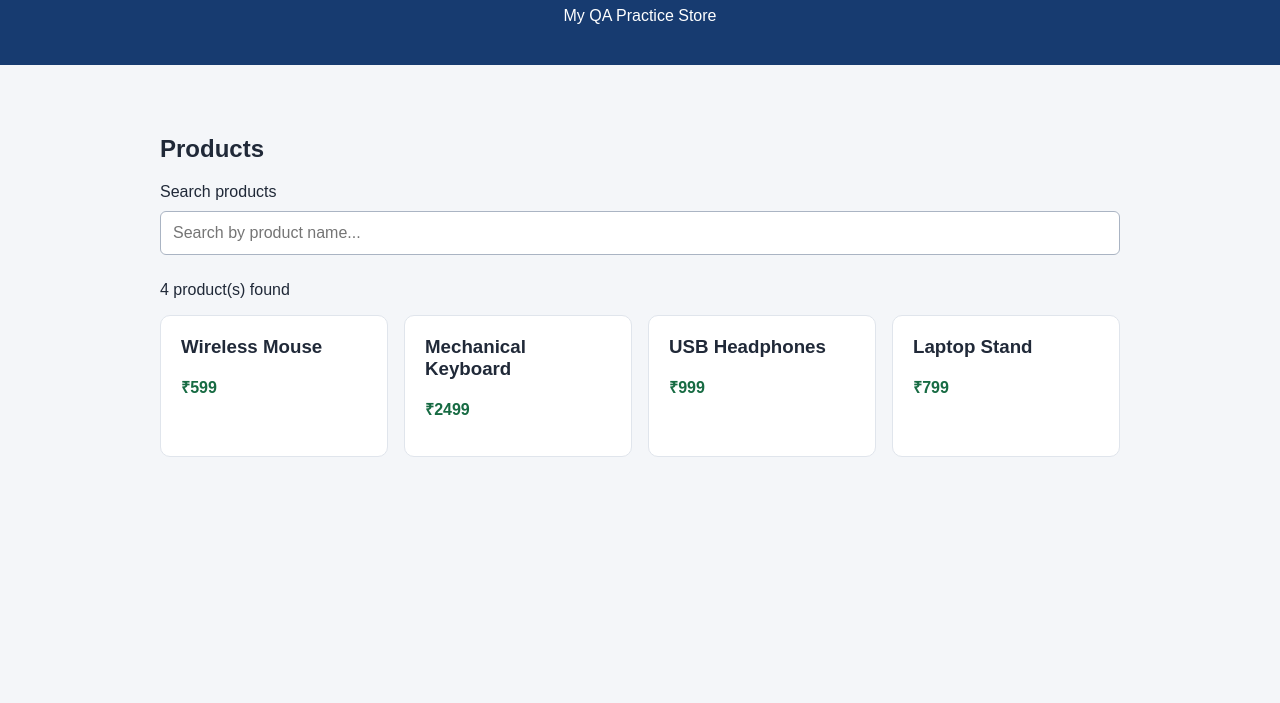
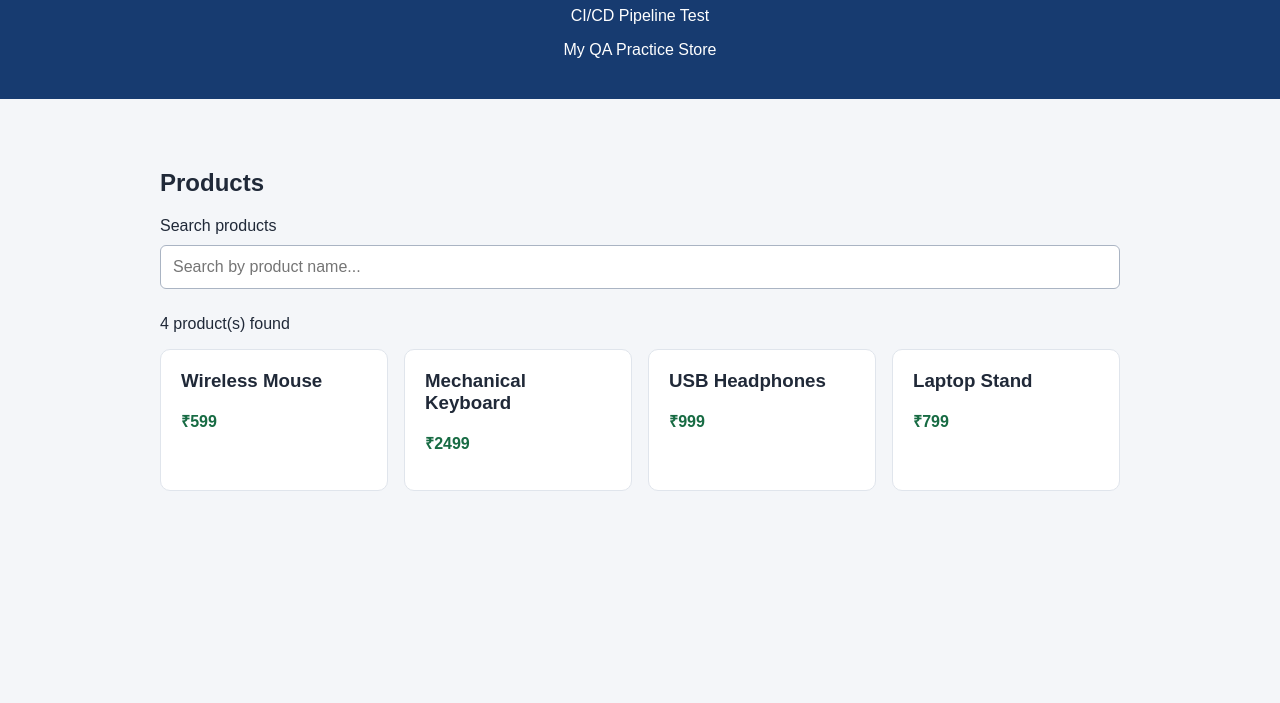
Before and after one commit to Sks1991/E-Kart-QA, a website: page index.html in a window 1280 px wide. Shown: the part 97-800 px from the top of the page. Drawn offline with Linux system fonts and the light colour scheme.

Commit message:
Test automatic Jenkins polling

```diff
--- a/index.html
+++ b/index.html
@@ -10,6 +10,7 @@
 <body>
   <header>
     <h1>E-Kart</h1>
+    <p>CI/CD Pipeline Test</p>
     <p>My QA Practice Store</p>
   </header>
 
```
